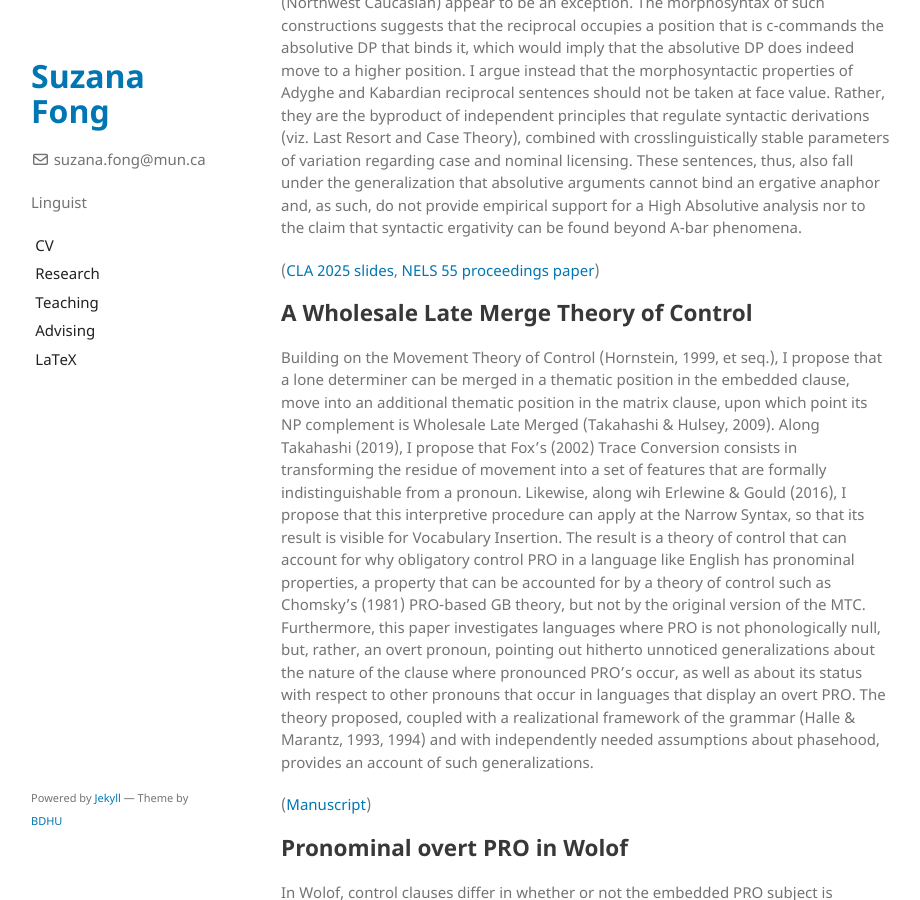
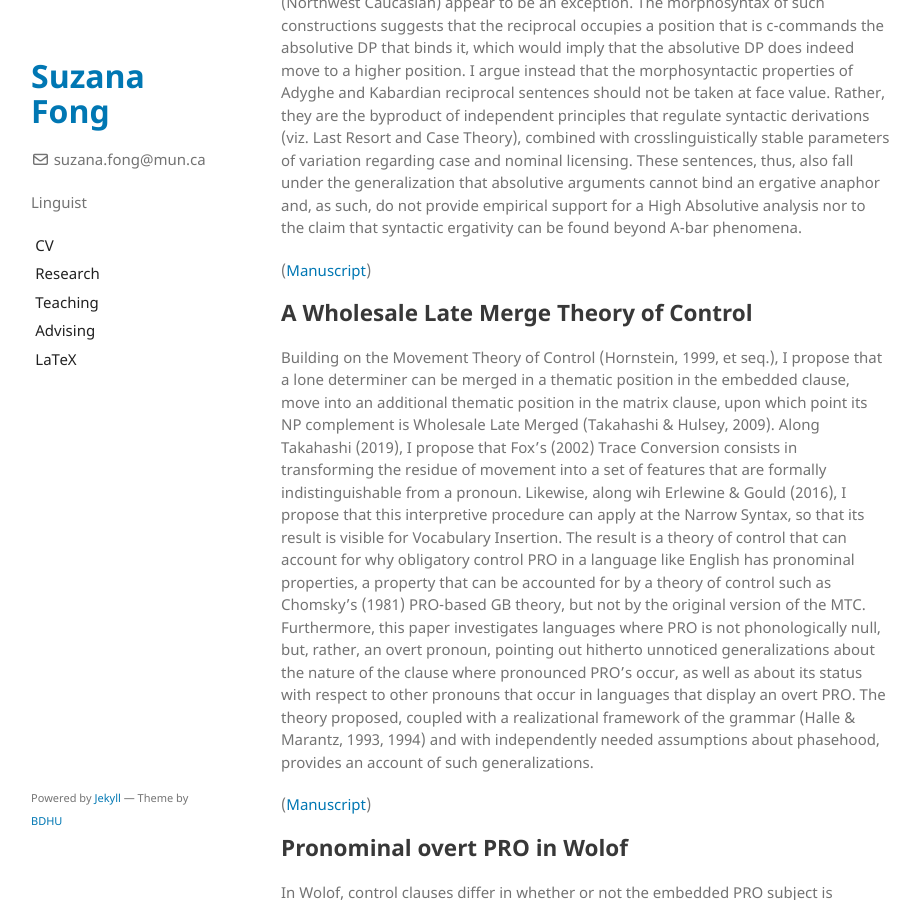
Before and after one commit to sznfng/sznfng.github.io, a Jekyll site: the page built from research.md, in a window 1280 px wide and 900 px high, scrolled down 649 px. Shown: the whole window, without its empty margins (179-1099 px from the left). Built offline with Jekyll 4.4.1, drawn with Linux system fonts in a browser that asks for light colours.

Commit message:
Update research.md

```diff
--- a/research.md
+++ b/research.md
@@ -11,7 +11,7 @@ My research regards different types of cross-clausal A-dependencies. The receive
 
 According to a High Absolutive analysis of syntactic ergativity, grammatical operations can target intransitive subjects and transitive objects, distinguishing them from transitive subjects, because the former move to a position higher than the latter. A prediction that results from this theory is that an absolutive DP can bind an anaphoric ergative argument as a consequence of moving to a position that c-commands it. While it has been shown that this prediction is not borne out by facts across a range of syntactically ergative languages, reciprocal sentences in Adyghe and Kabardian (Northwest Caucasian) appear to be an exception. The morphosyntax of such constructions suggests that the reciprocal occupies a position that is c-commands the absolutive DP that binds it, which would imply that the absolutive DP does indeed move to a higher position. I argue instead that the morphosyntactic properties of Adyghe and Kabardian reciprocal sentences should not be taken at face value. Rather, they are the byproduct of independent principles that regulate syntactic derivations (viz. Last Resort and Case Theory), combined with crosslinguistically stable parameters of variation regarding case and nominal licensing. These sentences, thus, also fall under the generalization that absolutive arguments cannot bind an ergative anaphor and, as such, do not provide empirical support for a High Absolutive analysis nor to the claim that syntactic ergativity can be found beyond A-bar phenomena.
 
-([CLA 2025 slides](files/CLA_2025_slides.pdf), [NELS 55 proceedings paper](files/NELS_55_proceedings_paper_Fong.pdf))
+([Manuscript](https://lingbuzz.net/lingbuzz/009597))
 
 ## A Wholesale Late Merge Theory of Control
 
```
